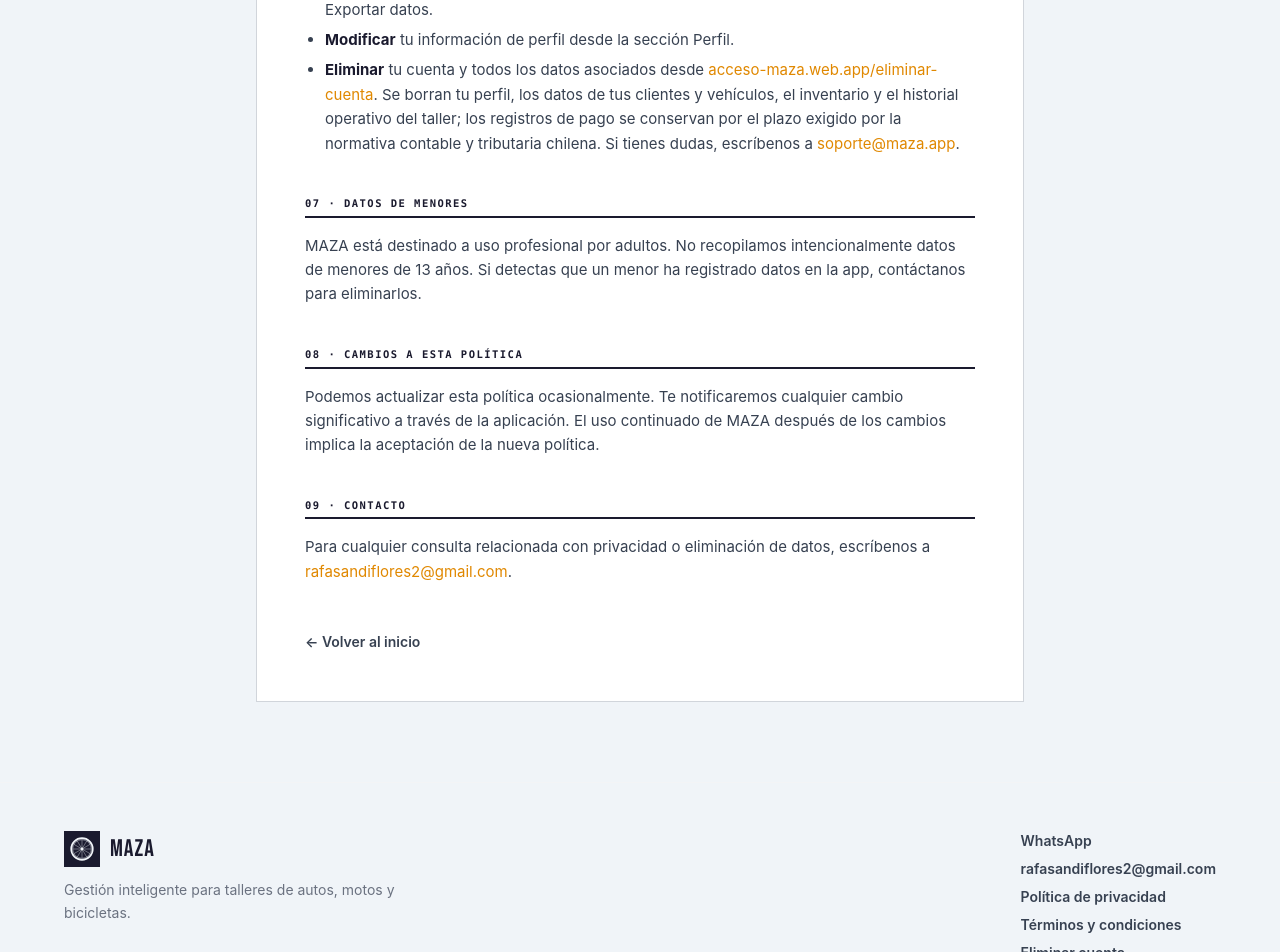
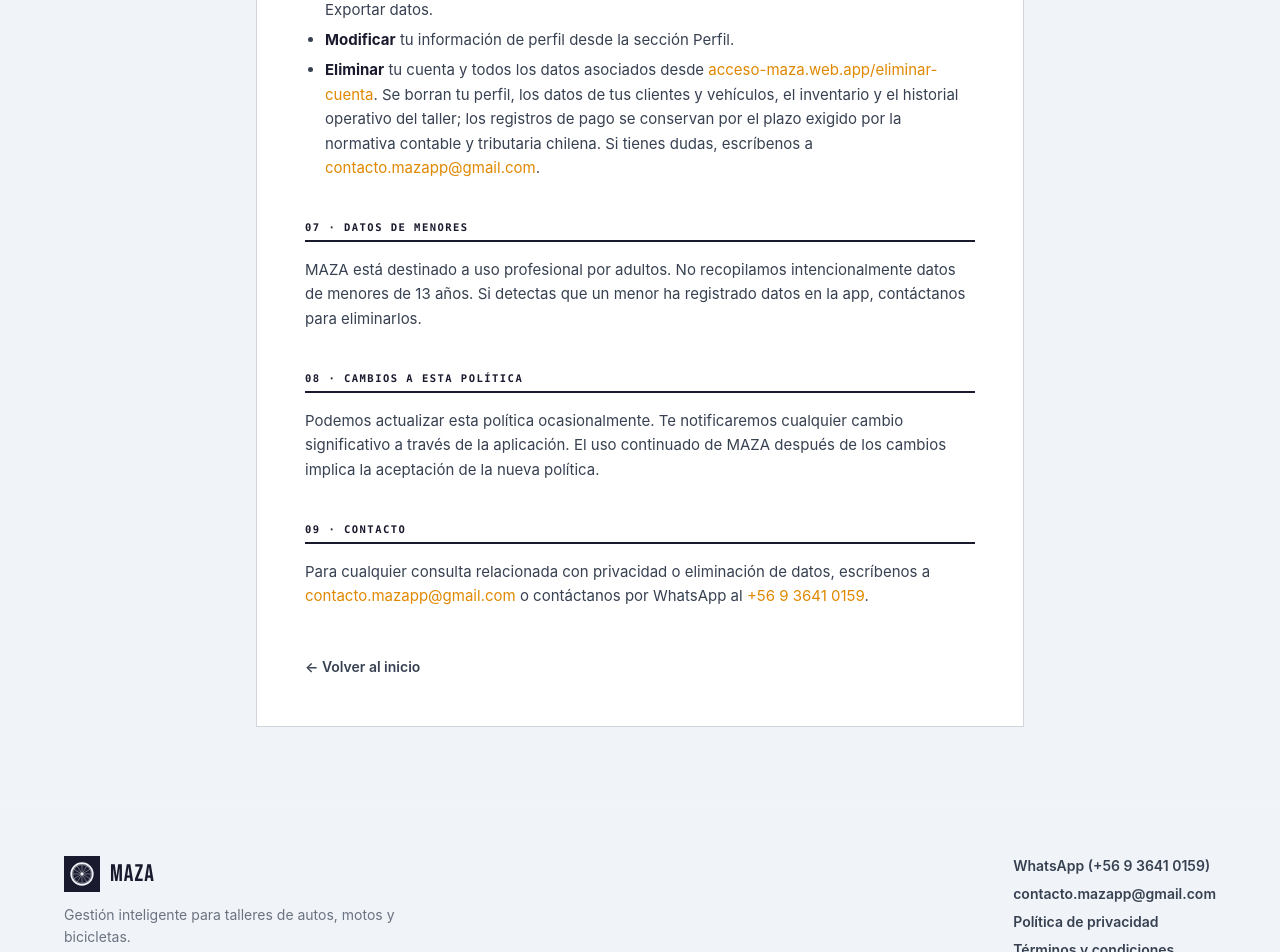
Before and after one commit to rafaeldiflores/maza-web, a Next.js app: page /privacidad in a window 1280 px wide. Shown: the part 1740-2692 px from the top of the page. Built offline with nearby package versions, Linux system fonts and the light colour scheme.

Commit message:
fix: actualizar correo a contacto.mazapp@gmail.com y teléfono a +56936410159

```diff
--- a/app/privacidad/page.tsx
+++ b/app/privacidad/page.tsx
@@ -2,6 +2,7 @@
 import Link from "next/link";
 import { Header } from "@/components/header";
 import { Footer } from "@/components/footer";
+import { CONTACT_EMAIL, CONTACT_PHONE_DISPLAY, waLink } from "@/lib/site";
 
 export const metadata: Metadata = {
   title: "Política de privacidad — MAZA",
@@ -51,10 +52,10 @@
                 <strong className="text-ink">Rafael Di Fiore</strong>. Para
                 consultas sobre privacidad, escríbenos a{" "}
                 <a
-                  href="mailto:rafasandiflores2@gmail.com"
+                  href={`mailto:${CONTACT_EMAIL}`}
                   className="text-value-shade hover:underline"
                 >
-                  rafasandiflores2@gmail.com
+                  {CONTACT_EMAIL}
                 </a>
                 .
               </p>
@@ -219,10 +220,10 @@
                   exigido por la normativa contable y tributaria chilena. Si
                   tienes dudas, escríbenos a{" "}
                   <a
-                    href="mailto:soporte@maza.app"
+                    href={`mailto:${CONTACT_EMAIL}`}
                     className="text-value-shade hover:underline"
                   >
-                    soporte@maza.app
+                    {CONTACT_EMAIL}
                   </a>
                   .
                 </li>
@@ -252,10 +253,19 @@
                 Para cualquier consulta relacionada con privacidad o
                 eliminación de datos, escríbenos a{" "}
                 <a
-                  href="mailto:rafasandiflores2@gmail.com"
+                  href={`mailto:${CONTACT_EMAIL}`}
                   className="text-value-shade hover:underline"
                 >
-                  rafasandiflores2@gmail.com
+                  {CONTACT_EMAIL}
+                </a>{" "}
+                o contáctanos por WhatsApp al{" "}
+                <a
+                  href={waLink("Hola, tengo una consulta sobre privacidad en MAZA.")}
+                  target="_blank"
+                  rel="noreferrer"
+                  className="text-value-shade hover:underline"
+                >
+                  {CONTACT_PHONE_DISPLAY}
                 </a>
                 .
               </p>
--- a/app/terminos/page.tsx
+++ b/app/terminos/page.tsx
@@ -3,6 +3,7 @@
 import Link from "next/link";
 import { Header } from "@/components/header";
 import { Footer } from "@/components/footer";
+import { CONTACT_EMAIL, CONTACT_PHONE_DISPLAY, waLink } from "@/lib/site";
 
 export const metadata: Metadata = {
   title: "Términos y condiciones — MAZA",
@@ -235,10 +236,19 @@
               <p>
                 Para consultas sobre estos términos, escríbenos a{" "}
                 <a
-                  href="mailto:soporte@maza.app"
+                  href={`mailto:${CONTACT_EMAIL}`}
                   className="text-value-shade hover:underline"
                 >
-                  soporte@maza.app
+                  {CONTACT_EMAIL}
+                </a>{" "}
+                o contáctanos por WhatsApp al{" "}
+                <a
+                  href={waLink("Hola, tengo una consulta sobre los términos de MAZA.")}
+                  target="_blank"
+                  rel="noreferrer"
+                  className="text-value-shade hover:underline"
+                >
+                  {CONTACT_PHONE_DISPLAY}
                 </a>
                 .
               </p>
--- a/components/footer.tsx
+++ b/components/footer.tsx
@@ -1,6 +1,6 @@
 import Link from "next/link";
 import { Logo } from "./logo";
-import { WA_MESSAGES, waLink } from "@/lib/site";
+import { CONTACT_EMAIL, CONTACT_PHONE_DISPLAY, WA_MESSAGES, waLink } from "@/lib/site";
 
 export function Footer() {
   return (
@@ -20,13 +20,13 @@
             rel="noreferrer"
             className="font-semibold text-ink-muted hover:text-ink"
           >
-            WhatsApp
+            WhatsApp ({CONTACT_PHONE_DISPLAY})
           </a>
           <a
-            href="mailto:rafasandiflores2@gmail.com"
+            href={`mailto:${CONTACT_EMAIL}`}
             className="font-semibold text-ink-muted hover:text-ink"
           >
-            rafasandiflores2@gmail.com
+            {CONTACT_EMAIL}
           </a>
           <Link
             href="/privacidad"
--- a/lib/site.ts
+++ b/lib/site.ts
@@ -11,7 +11,10 @@
   ? `https://${process.env.VERCEL_PROJECT_PRODUCTION_URL}`
   : "https://maza-web-rho.vercel.app";
 
-export const WHATSAPP_NUMBER = "56934358652";
+export const WHATSAPP_NUMBER = "56936410159";
+export const CONTACT_PHONE = "+56936410159";
+export const CONTACT_PHONE_DISPLAY = "+56 9 3641 0159";
+export const CONTACT_EMAIL = "contacto.mazapp@gmail.com";
 
 export function waLink(message: string) {
   return `https://wa.me/${WHATSAPP_NUMBER}?text=${encodeURIComponent(message)}`;
```
